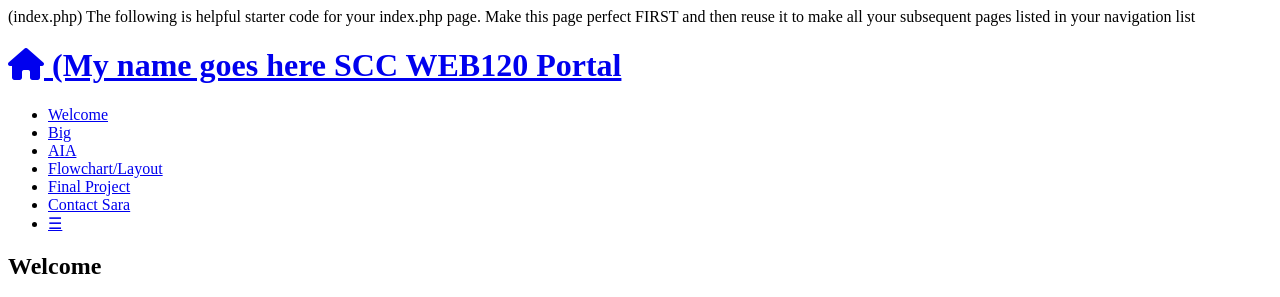
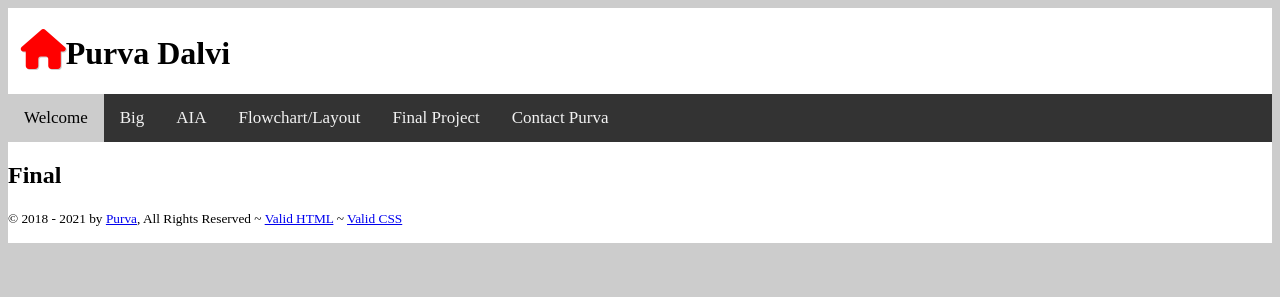
Before and after one commit to purvajg/it_162, a PHP site: page /fp/index.php in a window 1280 px wide. Shown: the top 297 px of the page. After the commit the page ends 243 px from the top, so only its background shows below. Run offline with PHP 8.4, Linux system fonts and the light colour scheme; some libraries are stand-ins or nearby versions.

Commit message:
Final changes for [Portal - 1] Portal Website assignment

```diff
--- /dev/null
+++ b/aia.php
@@ -0,0 +1,6 @@
+<?php include 'includes/header.php';?>
+<!-- START LEFT COL -->
+<section>
+ <h2 class="pageID">AIA</h2>
+
+<?php include 'includes/footer.php';?>
--- /dev/null
+++ b/big/index.php
@@ -0,0 +1,6 @@
+<?php include '../includes/header.php';?>
+<!-- START LEFT COL -->
+<section>
+ <h2 class="pageID">Big</h2>
+
+<?php include '../includes/footer.php';?>
--- /dev/null
+++ b/contactme.php
@@ -0,0 +1,6 @@
+<?php include 'includes/header.php';?>
+<!-- START LEFT COL -->
+<section>
+ <h2 class="pageID">Contact</h2>
+
+<?php include 'includes/footer.php';?>
--- /dev/null
+++ b/flowchart.php
@@ -0,0 +1,6 @@
+<?php include 'includes/header.php';?>
+<!-- START LEFT COL -->
+<section>
+ <h2 class="pageID">Flowchart</h2>
+
+<?php include 'includes/footer.php';?>
--- /dev/null
+++ b/fp/index.php
@@ -0,0 +1,6 @@
+<?php include '../includes/header.php';?>
+<!-- START LEFT COL -->
+<section>
+ <h2 class="pageID">Final</h2>
+
+<?php include '../includes/footer.php';?>
--- /dev/null
+++ b/includes/footer.php
@@ -0,0 +1,22 @@
+<!-- START Footer -->
+<footer>
+  <p><small>&copy; 2018 - <?=date('Y')?> by <a href="contactme.php" target="_blank">Purva</a>, All Rights Reserved ~ <a href="https://validator.w3.org/nu/?doc=http%3A%2F%2Fpurdal1.dreamhosters.com%2F" target="_blank">Valid HTML</a> ~ <a href="https://jigsaw.w3.org/css-validator/validator?uri=http%3A%2F%2Fpurdal1.dreamhosters.com%2F&profile=css3svg&usermedium=all&warning=1&vextwarning=&lang=en" target="_blank">Valid CSS</a></small></p>
+</footer>
+<!-- END Footer -->
+</main>
+<!-- END WRAPPER -->
+
+    <!-- JavaScript associated with the W3Schools.com Top Navigation Response Exercise -->
+    <script>
+/* Toggle between adding and removing the "responsive" class to topnav when the user clicks on the icon */
+function myFunction() {
+    var x = document.getElementById("myTopnav");
+    if (x.className === "topnav") {
+        x.className += " responsive";
+    } else {
+        x.className = "topnav";
+    }
+}
+     </script>
+</body>
+</html>
--- /dev/null
+++ b/includes/header.php
@@ -0,0 +1,31 @@
+<!DOCTYPE html>
+<html lang="en">
+<head>
+    <title>IT_162</title>
+    <meta name="viewport" content="width=device-width" />
+    <meta name="robots" content="noindex,nofollow" />
+    <meta charset="utf-8">
+    <script src="https://use.fontawesome.com/6a71565c22.js"></script>
+    <link rel="stylesheet" href="css/nav.css" />
+    <link rel="stylesheet" href="css/portal.css" />
+    <link rel="stylesheet" href="css/form.css" />
+</head>
+
+<body>
+<!-- START WRAPPER -->
+<main class="wrapper">
+<header>
+  <h1><a href="../index.php"><i class="logo fa fa-home"></i>Purva Dalvi</a></h1>
+  <nav>
+    <ul class="topnav" id="myTopnav">
+      <li><a href="../index.php" class="selected">Welcome</a></li>
+      <li><a href="../big/index.php">Big</a></li>
+      <li><a href="../aia.php">AIA</a></li>
+      <li><a href="../flowchart.php">Flowchart/Layout</a></li>
+      <li><a href="../fp/index.php">Final Project</a></li>
+      <li><a href="../contactme.php">Contact Purva</a></li>
+      <li class="icon"> <a href="javascript:void(0);" onclick="myFunction()">&#9776;</a> </li>
+    </ul>
+  </nav>
+</header>
+<!-- HEADER ENDS HERE -->
--- a/index.php
+++ b/index.php
@@ -1,38 +1,4 @@
-(index.php) The following is helpful starter code for your index.php page.
-Make this page perfect FIRST and then reuse it to make all your subsequent
- pages listed in your navigation list
-
-<!DOCTYPE html>
-<html>
-<head>
-    <title>WEB120 Portal - Edit this code to make it your own!</title>
-    <meta name="viewport" content="width=device-width" />
-    <meta name="robots" content="noindex,nofollow" />
-    <meta charset="utf-8">
-    <script src="https://use.fontawesome.com/6a71565c22.js"></script>
-    <link rel="stylesheet" href="css/nav.css" />
-    <link rel="stylesheet" href="css/portal.css" />
-    <link rel="stylesheet" href="css/form.css" />
-</head>
-
-<body>
-<!-- START WRAPPER -->
-<main class="wrapper">
-<header>
-  <h1><a href="index.php"><i class="logo fa fa-home"></i> (My name goes here SCC WEB120 Portal</a></h1>
-  <nav>
-    <ul class="topnav" id="myTopnav">
-      <li><a href="index.php" class="selected">Welcome</a></li>
-      <li><a href="big/index.php">Big</a></li>
-      <li><a href="aia.php">AIA</a></li>
-      <li><a href="flowchart.php">Flowchart/Layout</a></li>
-      <li><a href="fp/index.php">Final Project</a></li>
-      <li><a href="contactme.php">Contact Sara</a></li>
-      <li class="icon"> <a href="javascript:void(0);" onclick="myFunction()">&#9776;</a> </li>
-    </ul>
-  </nav>
-</header>
-
+<?php include 'includes/header.php';?>
 <!-- START LEFT COL -->
 <section>
  <h2 class="pageID">Welcome</h2>
@@ -40,10 +6,10 @@ Make this page perfect FIRST and then reuse it to make all your subsequent
 <!-- MAKE SURE YOU GET YOUR (3) IMAGES SAVED INTO YOUR IMAGES FOLDER -->
  <img src="images/desktop.jpg" class="desktop" alt="" />
  <img src="images/phone.jpg" class="phone" alt="" />
- <p>Lorem Ipsum place holder text goes here for now</p>
- <p>Lorem Ipsum place holder text goes here for now</p>
- <p>Lorem Ipsum place holder text goes here for now</p>
- <p>Lorem Ipsum place holder text goes here for now</p>
+ <p>I love progamming, problem solving, designing ! I try to solve coding problems in my free time. I am also trying to get good grip of system design concepts.</p>
+ <p>My go to langugage for programming is Java. I have done HTML and CSS before but have not done a lot of work in frontend other than class work. This quarter I plan to get used to frontend development.</p>
+ <p>I am inclined towards full stack development.</p>
+ <p>I am also interested in mobile app development.</p>
 </section>
 <!-- END LEFT COL -->
 
@@ -51,30 +17,9 @@ Make this page perfect FIRST and then reuse it to make all your subsequent
 <aside>
  <h3>Right Column</h3>
  <img src="images/tablet.jpg" class="tablet" alt="" />
- <p>Lorem Ipsum place holder text goes here for now</p>
- <p>Lorem Ipsum place holder text goes here for now</p>
+ <p></p>
+ <p></p>
 </aside>
 <!-- END RIGHT COL -->
 
-<!-- START Footer -->
-<footer>
-  <p><small>&copy; 2018 - <?=date('Y')?> by <a href="contactme.php" target="_blank">Put your name here - not Sara's you will loose points if it's Sara!</a>, All Rights Reserved ~ <a href="http://validator.w3.org/check/referer" target="_blank">Valid HTML</a> ~ <a href="http://jigsaw.w3.org/css-validator/check?uri=referer" target="_blank">Valid CSS</a></small></p>
-</footer>
-<!-- END Footer -->
-</main>
-<!-- END WRAPPER -->
-
-    <!-- JavaScript associated with the W3Schools.com Top Navigation Response Exercise -->
-    <script>
-/* Toggle between adding and removing the "responsive" class to topnav when the user clicks on the icon */
-function myFunction() {
-    var x = document.getElementById("myTopnav");
-    if (x.className === "topnav") {
-        x.className += " responsive";
-    } else {
-        x.className = "topnav";
-    }
-}
-     </script>
-</body>
-</html>
+<?php include 'includes/footer.php';?>
--- /dev/null
+++ b/template.php
@@ -0,0 +1,4 @@
+<?php include 'includes/header.php';?>
+<section>
+ <h2 class="pageID">Template</h2>
+<?php include 'includes/footer.php';?>
```
Also changed, not shown: css/form.css (renamed from form.css), css/nav.css (renamed from nav.css), css/portal.css (renamed from portal.css), images/desktop.jpg (added), images/phone.jpg (added), images/tablet.jpg (added), 2 other files.
